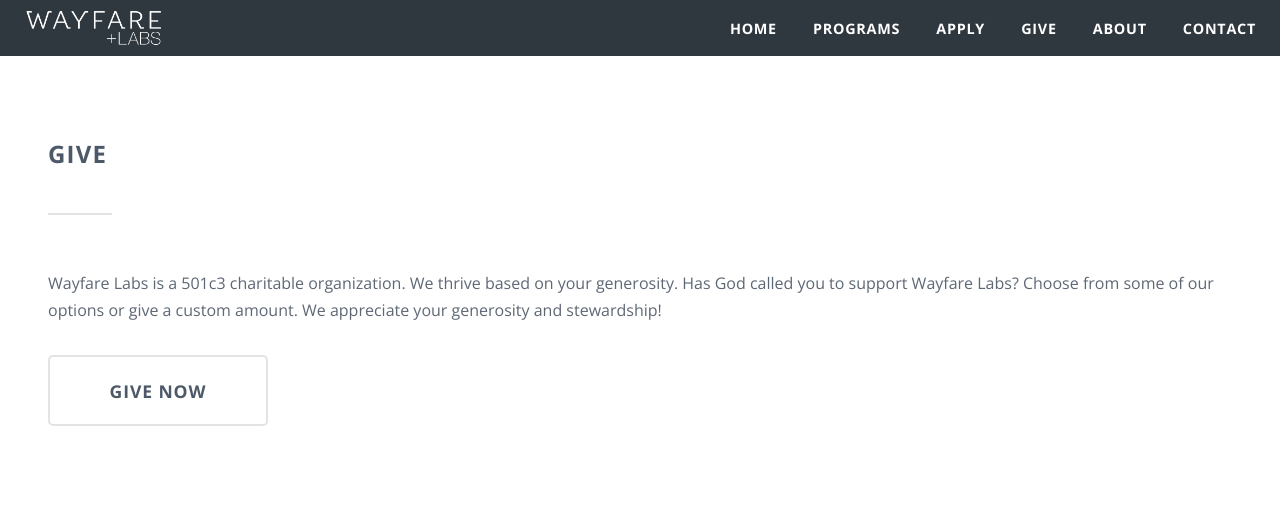
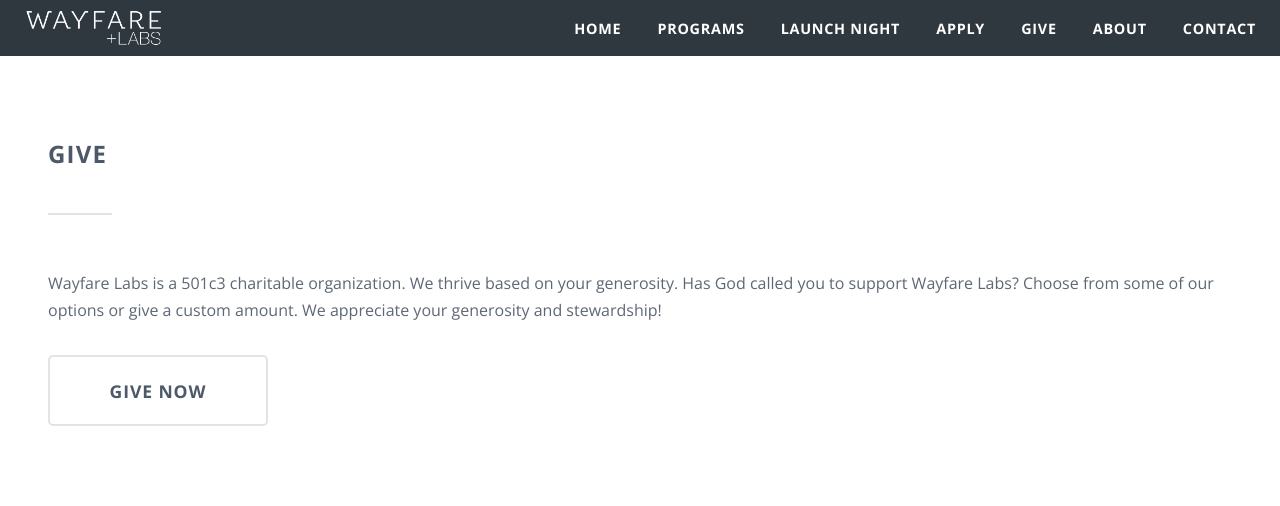
Before and after one commit to wayfareio/wayfarelabs.org, a Jekyll site: the page built from give.markdown, in a window 1280 px wide and 1034 px high. Shown: the top 506 px of the window. Built offline with Jekyll 4.4.1, drawn with Linux system fonts in a browser that asks for light colours; comment, search, counter and statistics services are not loaded; grey boxes are pictures that could not be loaded.

Commit message:
Adding launch night to nav.

```diff
--- a/_includes/head.html
+++ b/_includes/head.html
@@ -1,4 +1,7 @@
 <head>
+  <meta charset="utf-8">
+  <meta name="description" content="{% if page.excerpt %}{{ page.excerpt | strip_html | strip_newlines | truncate: 160 }}{% else %}{{ site.title }}{% endif %}">
+  <meta name="viewport" content="width=device-width, initial-scale=1">
   <title>
     {% if page.headline %}
       {{ page.headline }} | {{ site.title }}
@@ -8,11 +11,8 @@
       {{ site.title }}
     {% endif %}
   </title>
-  <meta charset="utf-8">
-  <meta name="description" content="{% if page.excerpt %}{{ page.excerpt | strip_html | strip_newlines | truncate: 160 }}{% else %}{{ site.title }}{% endif %}">
-  <meta name="viewport" content="width=device-width, initial-scale=1">
   <link rel="canonical" href="{{ page.url | replace:'index.html','' | prepend: site.url }}">
-  <link rel="alternate" type="application/rss+xml" title="{{ site.title }}" href="{{ "/feed.xml" | prepend: site.url }}">
+  <!-- link rel="alternate" type="application/rss+xml" title="{{ site.title }}" href="{{ "/feed.xml" | prepend: site.url }}" -->
   <!--[if lte IE 8]><script src="/assets/js/ie/html5shiv.js"></script><![endif]-->
   <link rel="stylesheet" href="/assets/css/main.css">
   <!--[if lte IE 8]><link rel="stylesheet" href="/assets/css/ie8.css"><![endif]-->
--- a/_includes/static-nav.html
+++ b/_includes/static-nav.html
@@ -1,5 +1,6 @@
 <li><a class="page-link" href="/">Home</a></li>
 <li><a class="page-link" href="/programs">Programs</a></li>
+<li><a class="page-link" href="/launch-night">Launch Night</a></li>
 <li><a class="page-link" href="/apply">Apply</a></li>
 <li><a class="page-link" href="https://wayfarelabs.givingfuel.com/general-fund">Give</a></li>
 <li><a class="page-link" href="/about">About</a></li>
```
